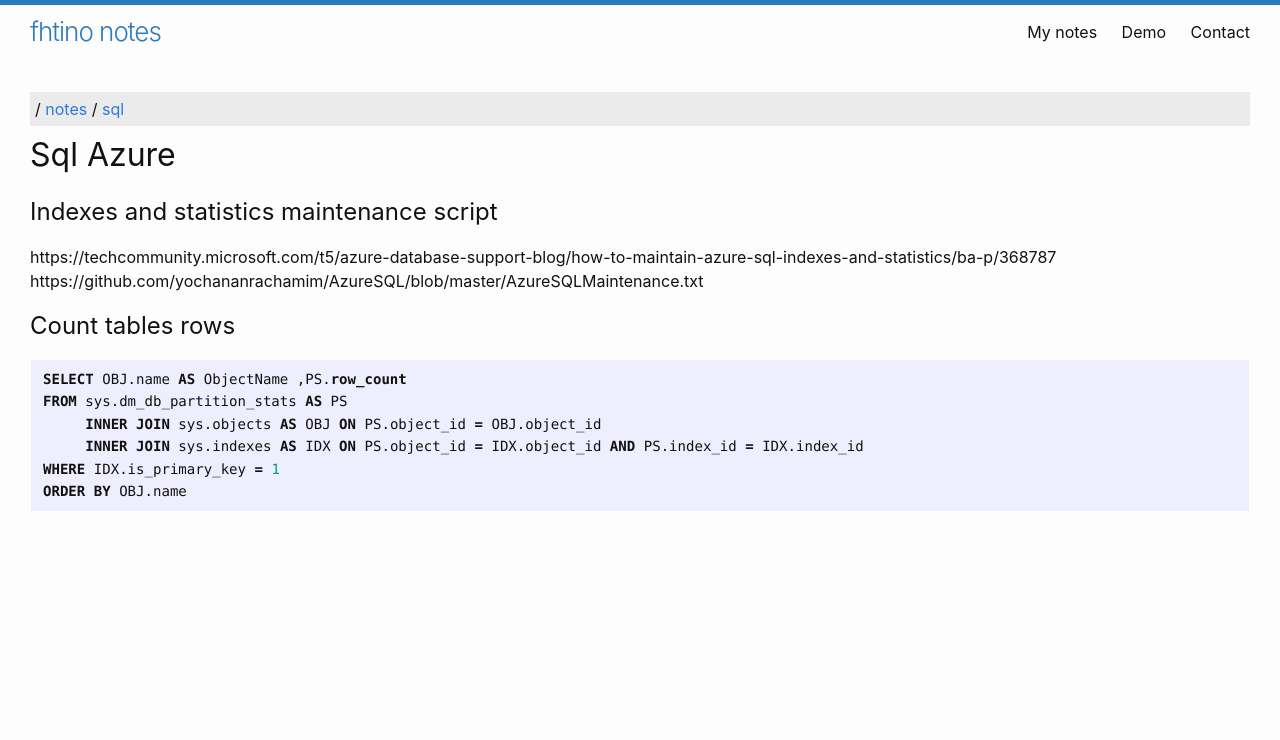
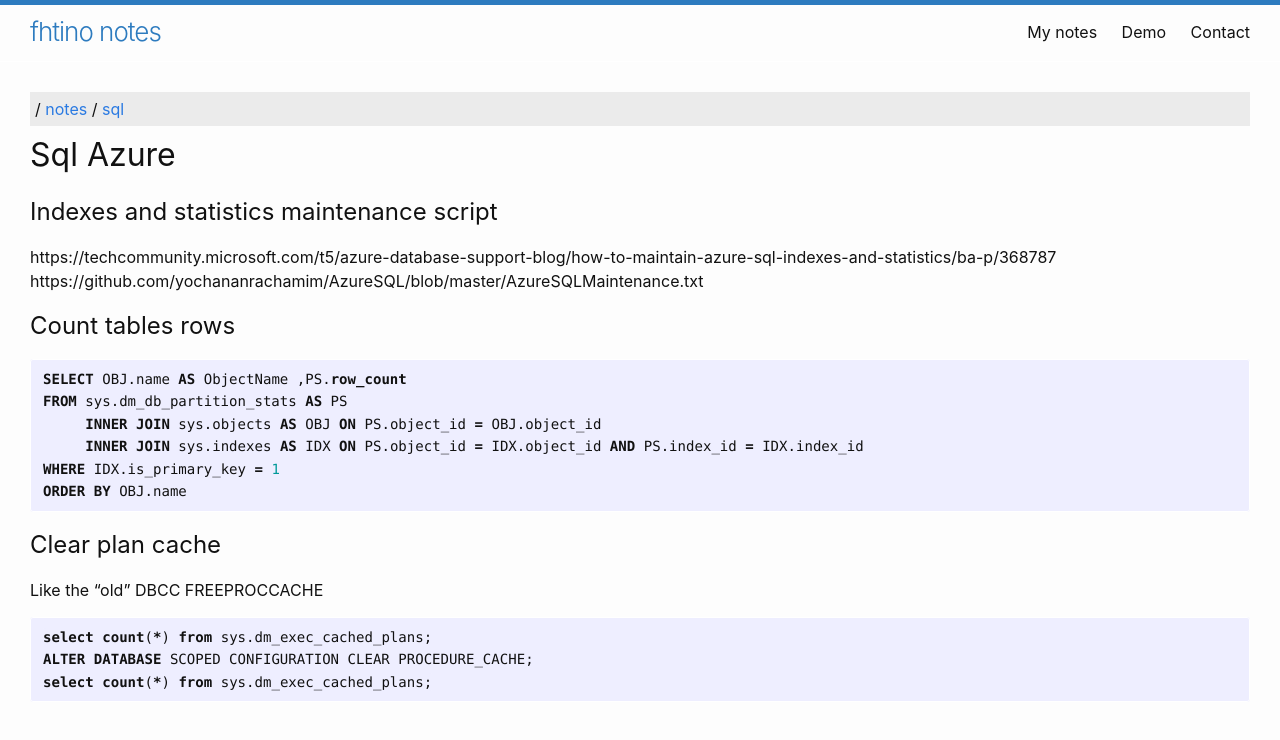
Before and after one commit to fhtino/fhtino.github.io, a Jekyll site: the page built from notes/sql/sqlazure.md, in a window 1280 px wide. Shown: the top 740 px of the page. Built offline with Jekyll 4.4.1, drawn with Linux system fonts in a browser that asks for light colours; our own code applies the rules of GitHub Pages for plain Markdown files.

Commit message:
Update sqlazure.md

````diff
--- a/notes/sql/sqlazure.md
+++ b/notes/sql/sqlazure.md
@@ -17,3 +17,12 @@ FROM sys.dm_db_partition_stats AS PS
 WHERE IDX.is_primary_key = 1
 ORDER BY OBJ.name
 ```
+
+## Clear plan cache
+Like the "old" DBCC FREEPROCCACHE
+
+```sql
+select count(*) from sys.dm_exec_cached_plans;
+ALTER DATABASE SCOPED CONFIGURATION CLEAR PROCEDURE_CACHE;
+select count(*) from sys.dm_exec_cached_plans;
+```
````
